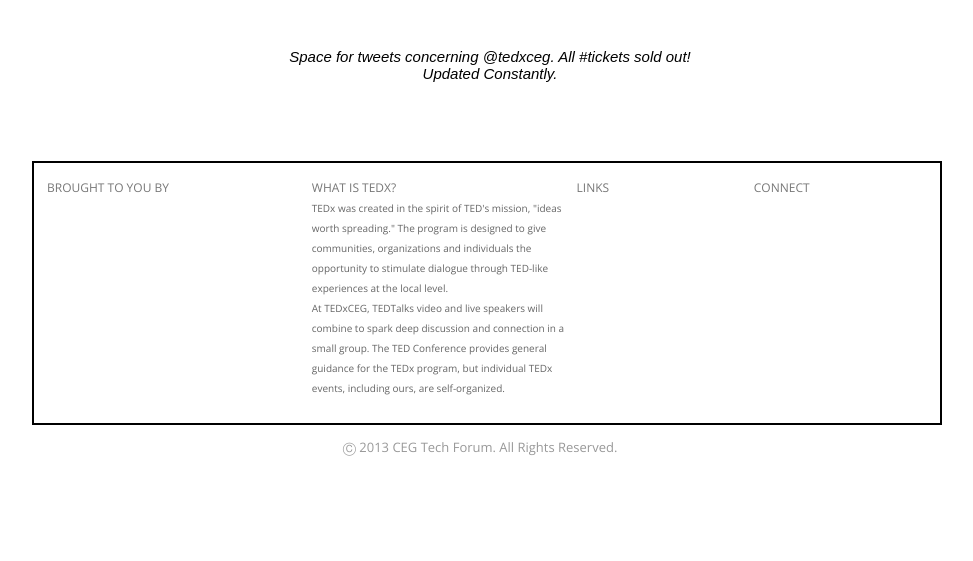
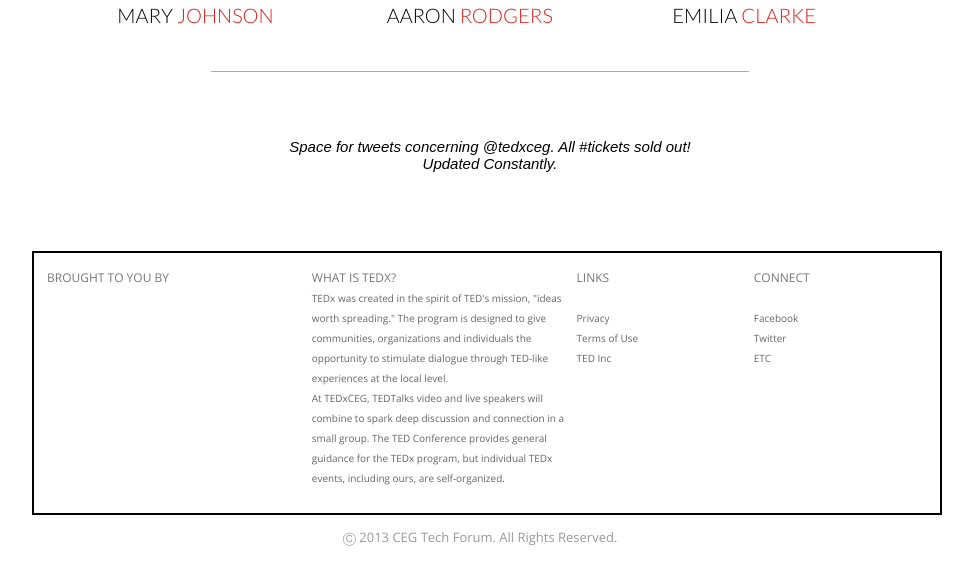
Before and after one commit to Ganz7/TedxCEG, a PHP site: page / in a window 1280 px wide. Shown: the part 1287-1848 px from the top of the page, without its empty margins (160-1133 px from the left). Before the commit the page ends 1743 px from the top, so only its background shows below. Run offline with PHP 8.4, Linux system fonts and the light colour scheme; some web fonts are replaced.

Commit message:
Minor Update ~ 3

```diff
--- a/assets/styles/main.css
+++ b/assets/styles/main.css
@@ -87,7 +87,7 @@
 	margin: 0 auto;
 }
 .speaker-box tr{
-	height: 275px;
+	height: 320px;
 }
 .speaker-box td{
 	width: 275px;
@@ -95,6 +95,12 @@
 .speaker-box img{
 	height: 250px;
 	width: 250px;
+}
+.speaker-box .details{
+	height: 50px;
+	width: 250px;
+	font-family: "Lato", sans-serif;
+	font-size: 20px;
 }
 
 .twitter-box{
--- a/index.htm
+++ b/index.htm
@@ -69,14 +69,20 @@
 		<hr class="light">
 		<table>
 			<tr>
-				<td><img src="assets/images/speakers/speaker1.jpg"></td>
-				<td><img src="assets/images/speakers/speaker2.jpg"></td>
-				<td><img src="assets/images/speakers/speaker3.jpg"></td>
+				<td><img src="assets/images/speakers/speaker1.jpg">
+					<div class="details">AARON <bdi style="color:#E01E1B">RODGERS</bdi></div></td>
+				<td><img src="assets/images/speakers/speaker2.jpg">
+				<div class="details">EMILIA <bdi style="color:#E01E1B">CLARKE</bdi></div></td>
+				<td><img src="assets/images/speakers/speaker3.jpg">
+				<div class="details">MARY <bdi style="color:#E01E1B">JOHNSON</bdi></div></td>
 			</tr>
 			<tr>
-				<td><img src="assets/images/speakers/speaker3.jpg"></td>
-				<td><img src="assets/images/speakers/speaker1.jpg"></td>
-				<td><img src="assets/images/speakers/speaker2.jpg"></td>
+				<td><img src="assets/images/speakers/speaker3.jpg">
+				<div class="details">MARY <bdi style="color:#E01E1B">JOHNSON</bdi></div></td>
+				<td><img src="assets/images/speakers/speaker1.jpg">
+				<div class="details">AARON <bdi style="color:#E01E1B">RODGERS</bdi></div></td>
+				<td><img src="assets/images/speakers/speaker2.jpg">
+				<div class="details">EMILIA <bdi style="color:#E01E1B">CLARKE</bdi></div></td>
 			</tr>
 		</table>
 	</div>
@@ -103,9 +109,17 @@
 					<bdi class="text"> At TEDxCEG, TEDTalks video and live speakers will combine to spark deep discussion and connection in a small group. The TED Conference provides general guidance for the TEDx program, but individual TEDx events, including ours, are self-organized.</bdi>
 				</td>
 				<td style="width:20%;">
-					<bdi class="heading">Links</bdi></td>
+					<bdi class="heading">Links</bdi><br><br>
+					<bdi class="text">Privacy</bdi><br/>
+					<bdi class="text">Terms of Use</bdi><br/>
+					<bdi class="text">TED Inc</bdi><br/>
+				</td>
 				<td style="width:20%;">
-					<bdi class="heading">Connect</bdi></td>
+					<bdi class="heading">Connect</bdi><br><br>
+					<bdi class="text">Facebook</bdi><br/>
+					<bdi class="text">Twitter</bdi><br/>
+					<bdi class="text">ETC</bdi><br/>
+				</td>
 			</tr>
 		</table>
 	</div>
```
